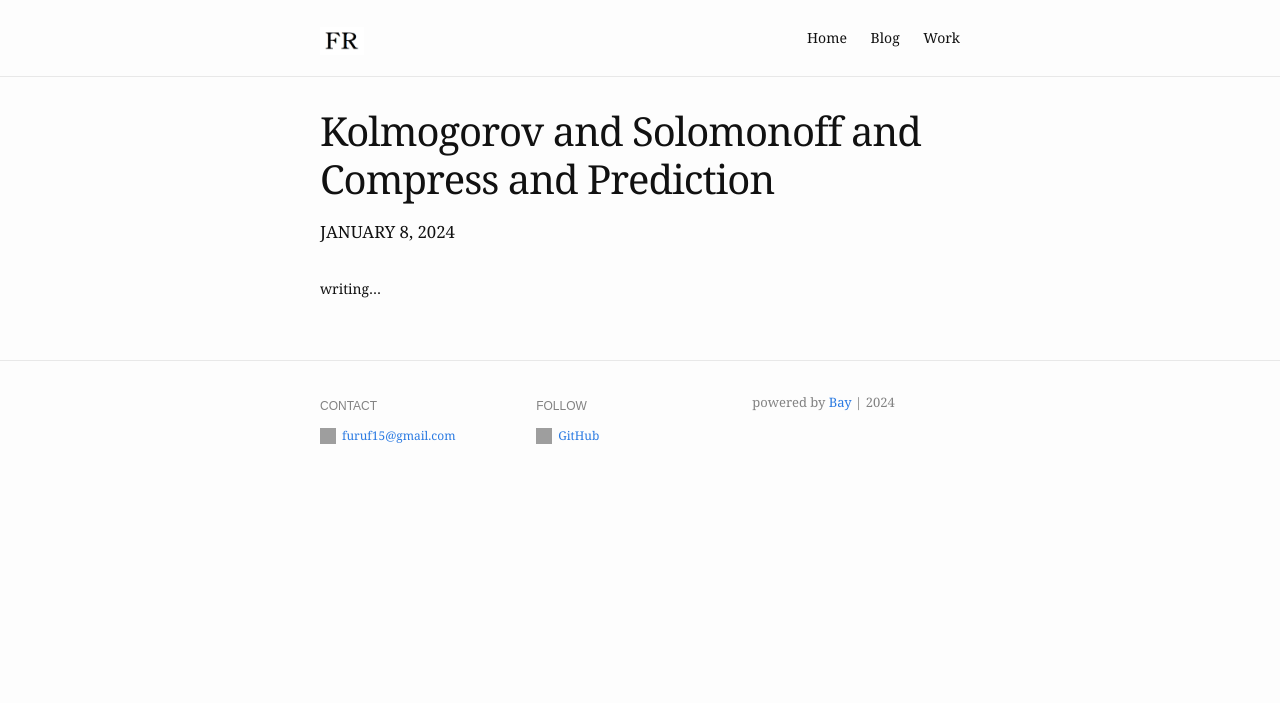
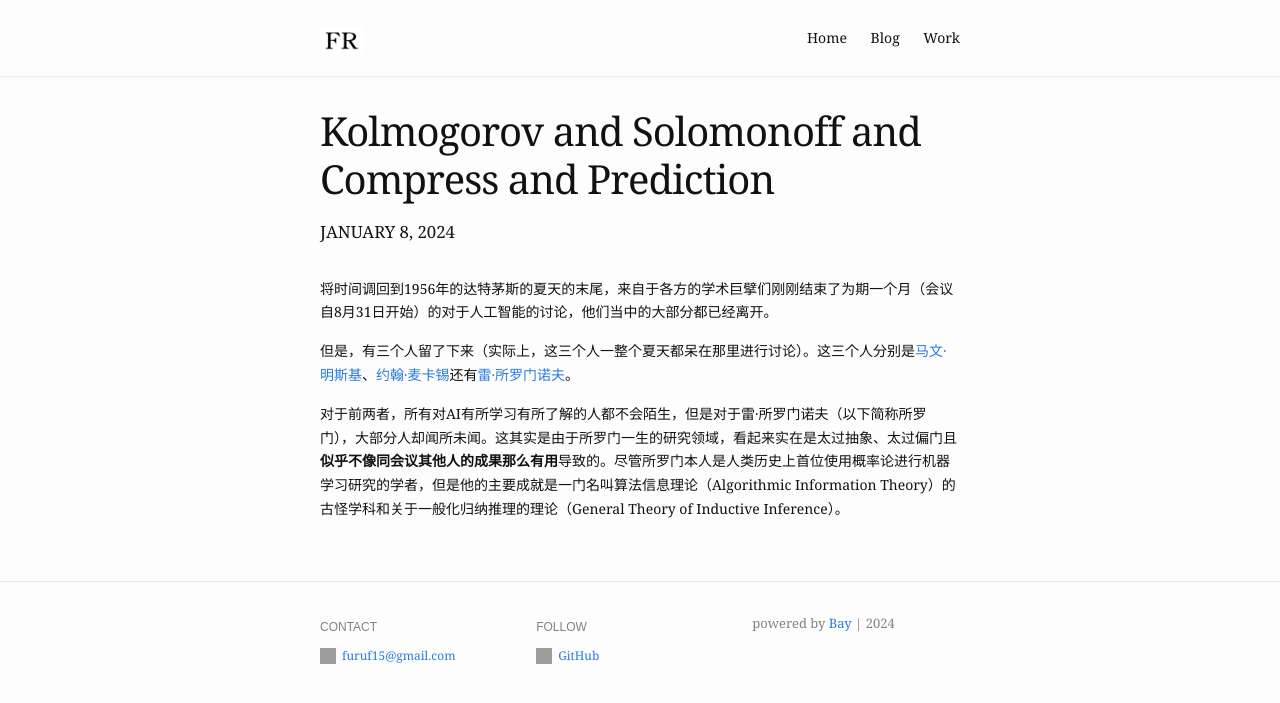
Before and after one commit to FuRuF-11/FuRuF-11.github.io, a Jekyll site: the page built from _posts/2024-01-08-Kolmogorov-and-Solomonoff-and-compress.md, in a window 1280 px wide. Shown: the top 703 px of the page. Built offline with Jekyll 4.4.1, drawn with Linux system fonts in a browser that asks for light colours; a script that is not in the unit is left out.

Commit message:
post changes

```diff
--- a/_posts/2024-01-08-Kolmogorov-and-Solomonoff-and-compress.md
+++ b/_posts/2024-01-08-Kolmogorov-and-Solomonoff-and-compress.md
@@ -5,4 +5,8 @@
 blurb: "柯罗格廖夫与所罗门诺夫与压缩与预测"
 ---
 
-writing...
+将时间调回到1956年的达特茅斯的夏天的末尾，来自于各方的学术巨擘们刚刚结束了为期一个月（会议自8月31日开始）的对于人工智能的讨论，他们当中的大部分都已经离开。
+
+但是，有三个人留了下来（实际上，这三个人一整个夏天都呆在那里进行讨论）。这三个人分别是[马文·明斯基](https://zh.wikipedia.org/wiki/马文·闵斯基)、[约翰·麦卡锡](https://zh.wikipedia.org/wiki/约翰·麦卡锡)还有[雷·所罗门诺夫](https://en.wikipedia.org/wiki/Ray_Solomonoff)。
+
+对于前两者，所有对AI有所学习有所了解的人都不会陌生，但是对于雷·所罗门诺夫（以下简称所罗门），大部分人却闻所未闻。这其实是由于所罗门一生的研究领域，看起来实在是太过抽象、太过偏门且**似乎不像同会议其他人的成果那么有用**导致的。尽管所罗门本人是人类历史上首位使用概率论进行机器学习研究的学者，但是他的主要成就是一门名叫算法信息理论（Algorithmic Information Theory）的古怪学科和关于一般化归纳推理的理论（General Theory of Inductive Inference）。
```
